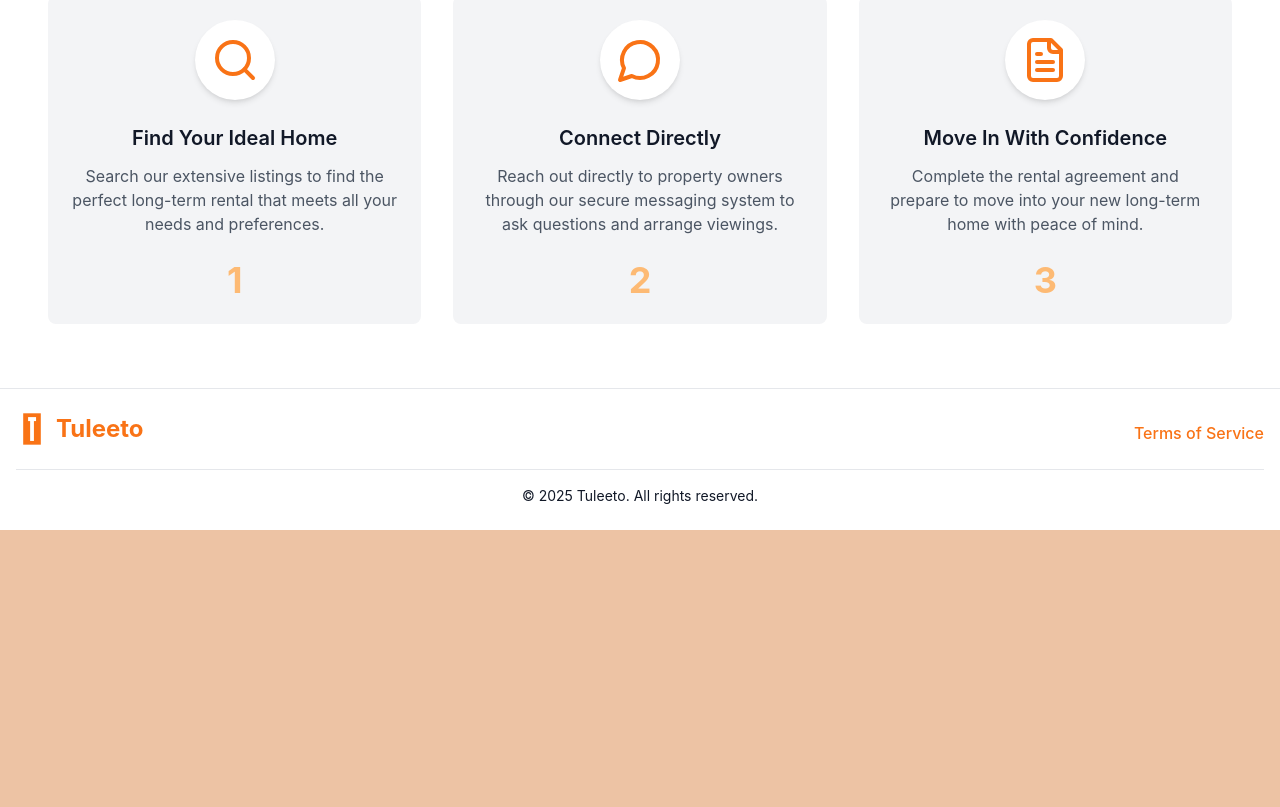
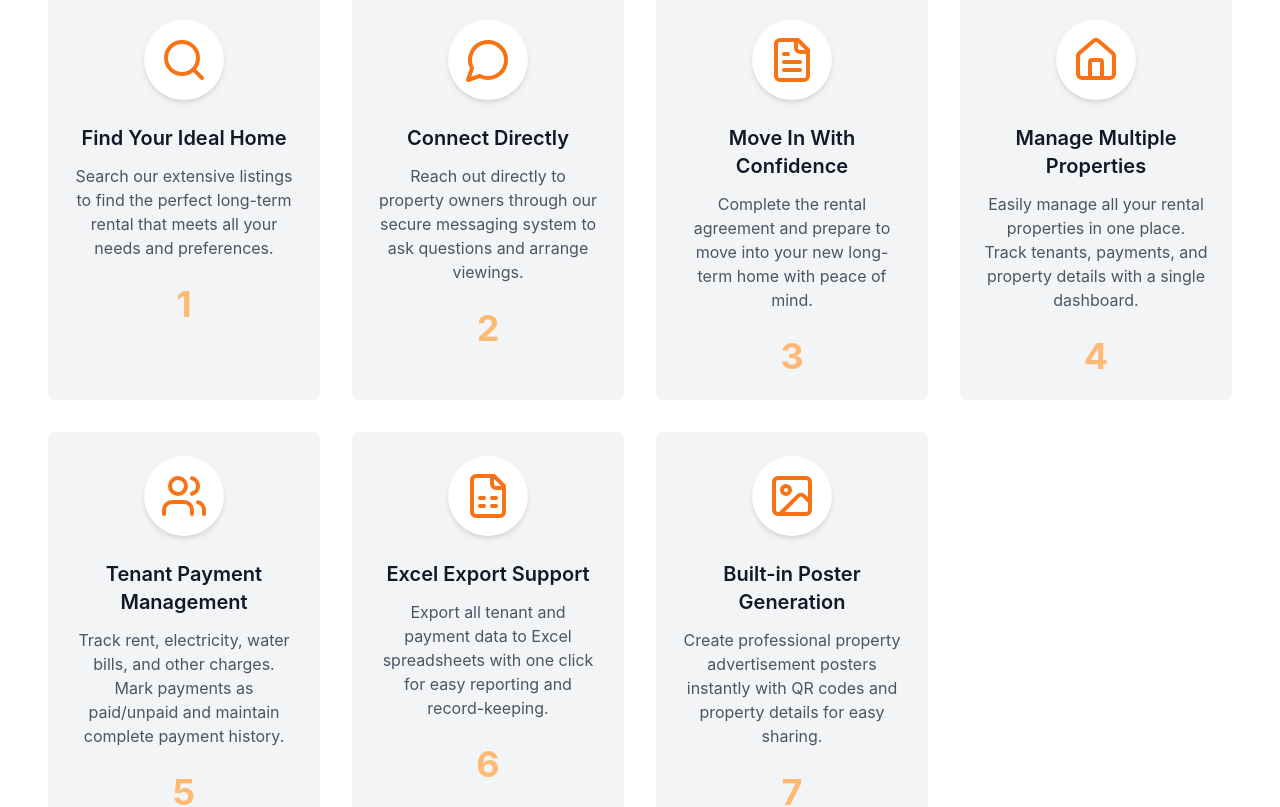
Before and after one commit to nebitzsayan/tuleeto-long-stays-hub, a React (Vite) app: page / in a window 1280 px wide. Shown: the part 1500-2307 px from the top of the page. Before the commit the page ends 2030 px from the top, so only its background shows below. Built offline with nearby package versions, Linux system fonts and the light colour scheme; no server answers; the database is empty; a web font is replaced by a local one.

Commit message:
feat: Enhance tenant management and add features

```diff
--- a/src/components/home/HowItWorks.tsx
+++ b/src/components/home/HowItWorks.tsx
@@ -1,5 +1,5 @@
 
-import { Search, FileText, MessageCircle } from "lucide-react";
+import { Search, FileText, MessageCircle, Users, FileSpreadsheet, Image, Home } from "lucide-react";
 
 const steps = [
   {
@@ -19,6 +19,30 @@ const steps = [
     title: "Move In With Confidence",
     description:
       "Complete the rental agreement and prepare to move into your new long-term home with peace of mind."
+  },
+  {
+    icon: <Home className="h-12 w-12 text-tuleeto-orange" />,
+    title: "Manage Multiple Properties",
+    description:
+      "Easily manage all your rental properties in one place. Track tenants, payments, and property details with a single dashboard."
+  },
+  {
+    icon: <Users className="h-12 w-12 text-tuleeto-orange" />,
+    title: "Tenant Payment Management",
+    description:
+      "Track rent, electricity, water bills, and other charges. Mark payments as paid/unpaid and maintain complete payment history."
+  },
+  {
+    icon: <FileSpreadsheet className="h-12 w-12 text-tuleeto-orange" />,
+    title: "Excel Export Support",
+    description:
+      "Export all tenant and payment data to Excel spreadsheets with one click for easy reporting and record-keeping."
+  },
+  {
+    icon: <Image className="h-12 w-12 text-tuleeto-orange" />,
+    title: "Built-in Poster Generation",
+    description:
+      "Create professional property advertisement posters instantly with QR codes and property details for easy sharing."
   }
 ];
 
@@ -33,7 +57,7 @@ const HowItWorks = () => {
           </p>
         </div>
 
-        <div className="grid grid-cols-1 md:grid-cols-3 gap-8">
+        <div className="grid grid-cols-1 md:grid-cols-2 lg:grid-cols-3 xl:grid-cols-4 gap-8">
           {steps.map((step, index) => (
             <div
               key={index}
```
